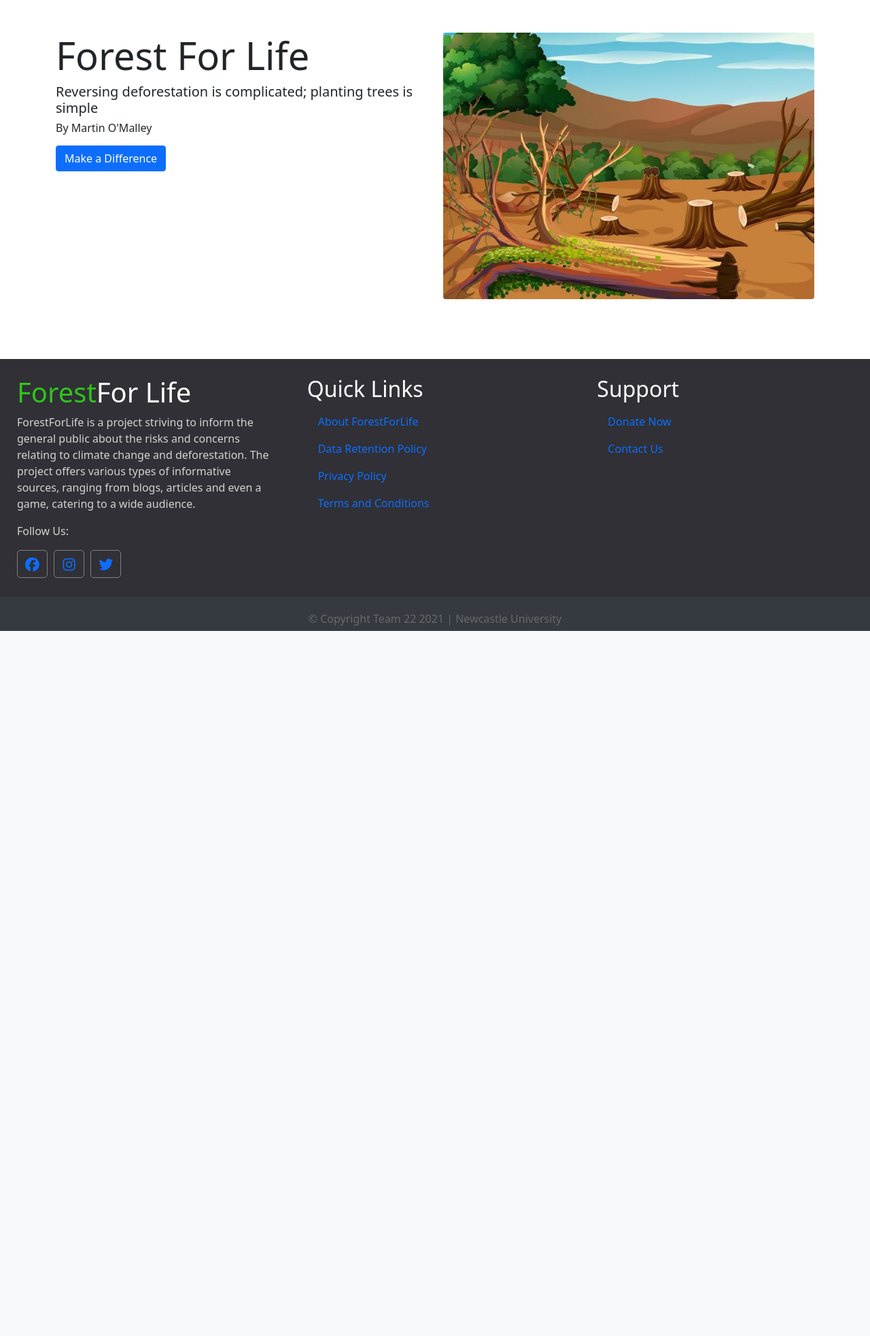
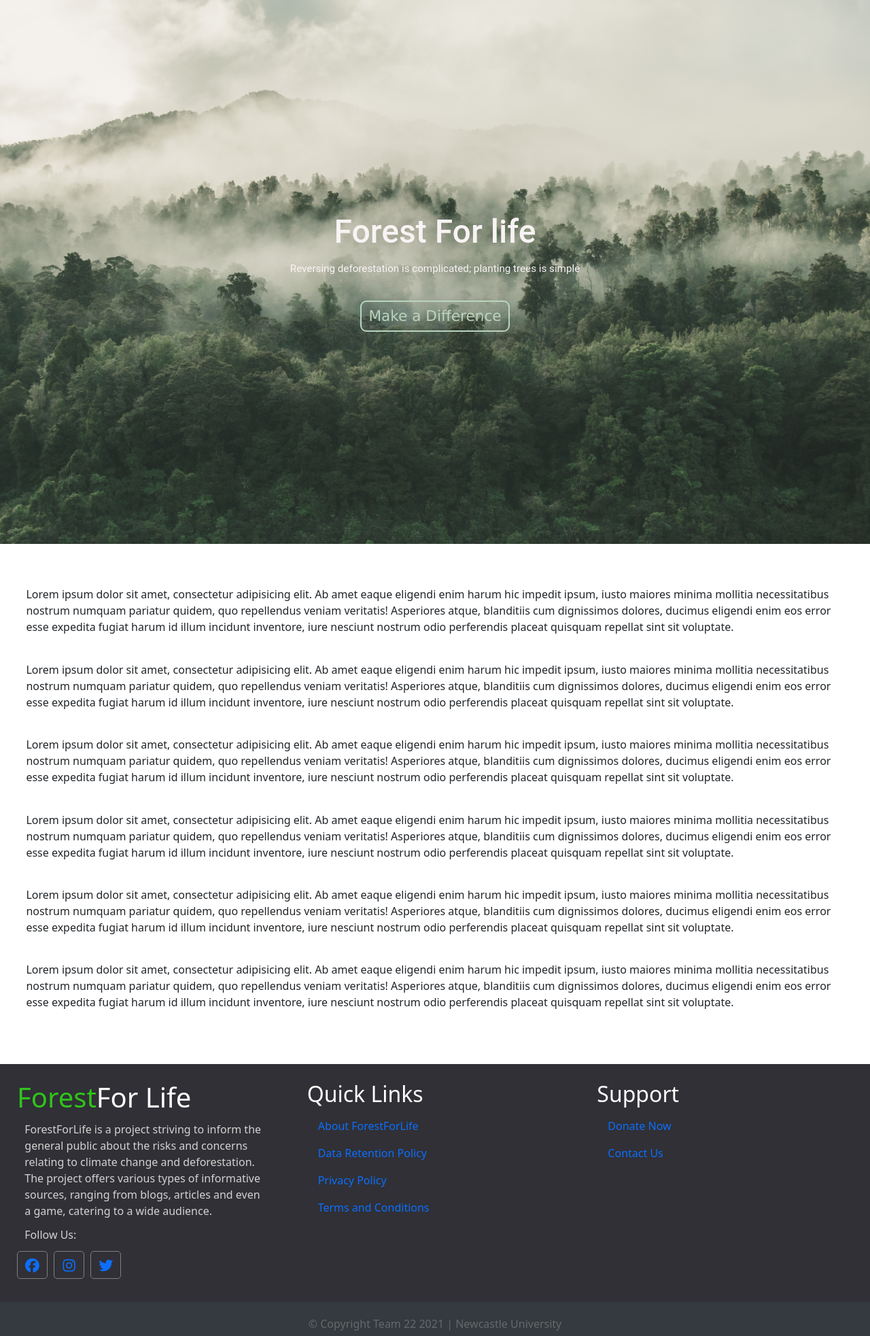
Before and after one commit to benlongcroft/ForestForLife, a Django app: page / in a window 1280 px wide. Shown: the part 96-2061 px from the top of the page at 68% size. Before the commit the page ends 1024 px from the top, so only its background shows below. Run offline with Django 3.2, Linux system fonts and the light colour scheme; some libraries are stand-ins or nearby versions.

Commit message:
Redesign home page
Minor design changes to datapolicy.html, privacypolicy.html and tnc.html

Update README.md

```diff
--- /dev/null
+++ b/static/forestforlife/css/index.css
@@ -0,0 +1,60 @@
+html, body{
+    margin: 0;
+    padding: 0;
+}
+
+.intro{
+    height: 100vh;
+    width: 100vw;
+    margin: auto;
+    background: url("/static/forestforlife/img/forrest.jpg") no-repeat 50% 50%;
+    display: table;
+    top: 0;
+    background-size: cover;
+}
+
+.intro .inner{
+    display: table-cell;
+    vertical-align: middle;
+    width: 100%;
+    max-width: none;
+}
+
+.content{
+    max-width: 500px;
+    margin: 0 auto;
+    text-align: center;
+}
+
+.content h1{
+    font-family: "Roboto", "Lucida Grande", "DejaVu Sans", "Bitstream Vera Sans", Verdana, Arial, sans-serif;
+    color: #F9F3F4;
+    text-shadow: 0 0 300px #000;
+    font-size: 300%;
+}
+
+.intro .inner p {
+    font-family: "Roboto", "Lucida Grande", "DejaVu Sans", "Bitstream Vera Sans", Verdana, Arial, sans-serif;
+    color: #F9F3F4;
+    text-shadow: 0 0 300px #000;
+    font-size: 95%;
+    padding-bottom: 20px;
+}
+
+.btn{
+    border-radius: 9px;
+    font-family: 'Ubuntu', 'Lucida Grande', 'Lucida Sans Unicode', 'Geneva', 'Verdana', sans-serif;
+    color: #bad4c0;
+    font-size: 135%;
+    padding: 5px 10px;
+    border: solid #bad4c0 2px;
+}
+
+.btn:hover {
+    color: #fff;
+    border: solid #fff 2px;
+}
+
+p {
+    margin: 3%;
+}
--- a/templates/base.html
+++ b/templates/base.html
@@ -12,6 +12,7 @@
     {#---Styling---#}
     <script src="https://kit.fontawesome.com/f5767d8d66.js" crossorigin="anonymous"></script>
     <link rel="stylesheet" href="{% static 'forestforlife/css/master.css'%}">
+    {% block style %}{% endblock %}
 
 </head>
 <body>
--- a/templates/datapolicy.html
+++ b/templates/datapolicy.html
@@ -1,8 +1,8 @@
 {% extends 'base.html' %}
 
 {% block content %}
-    <h1>Data Retention Policy</h1>
-
+    <div class="container">
+        <h1 class="display-5 font-weight-bold">Data Retention Policy</h1>
         <p>Lorem ipsum dolor sit amet, consectetur adipisicing elit. Alias, architecto at consequatur deleniti earum esse
             eveniet ex id, iste maiores, nostrum officiis quam repellat sequi voluptate. Consequuntur esse officia
             quisquam?</p>
@@ -28,5 +28,5 @@
             natus nemo, nostrum optio placeat possimus quas quis repudiandae sit tempora ut!</p>
         <p>Aliquid atque consectetur cum debitis dicta ea eligendi fugit hic, mollitia nobis porro, quaerat quia repellendus
             saepe unde voluptatem voluptates? Animi assumenda ea eos eum iure minima quam qui, similique!</p>
-
+    </div>
 {% endblock %}
--- a/templates/index.html
+++ b/templates/index.html
@@ -1,19 +1,51 @@
 {% extends "base.html" %}
+{% load static %}
+{% block style %}
+<link rel="stylesheet" href="{% static 'forestforlife/css/index.css' %}">
+{% endblock %}
 
 {% block content %}
-{% load static %}
-    <div class="container py-5">
-        <div class="row">
-            <div class="col-sm-12 col-md-12 col-lg-6 pb-4">
-                <h1 class="display-4 font-weight-bold">Forest For Life</h1>
-                <h5>Reversing deforestation is complicated; planting trees is simple</h5>
-                <h6>By Martin O'Malley</h6>
-                <a class="btn btn-primary mt-2" href="/explore">Make a Difference</a>
-            </div>
-            <div class="col-sm-12 col-md-12 col-lg-6">
-                <img class="img-fluid rounded" src="{% static 'forestforlife/img/Home_page_deforest.jpg' %}" alt="Deforestation">
+    <section class="intro">
+        <div class="inner">
+            <div class="content">
+                <h1>Forest For life</h1>
+                <p>Reversing deforestation is complicated; planting trees is simple</p>
+                <a class="btn" href="/explore">Make a Difference</a>
             </div>
         </div>
-    </div>
+    </section>
+
+    <br>
+
+    <p>Lorem ipsum dolor sit amet, consectetur adipisicing elit. Ab amet eaque eligendi enim harum hic impedit ipsum,
+        iusto maiores minima mollitia necessitatibus nostrum numquam pariatur quidem, quo repellendus veniam
+        veritatis! Asperiores atque, blanditiis cum dignissimos dolores, ducimus eligendi enim eos error esse expedita fugiat harum
+        id illum incidunt inventore, iure nesciunt nostrum odio perferendis placeat quisquam repellat sint sit
+        voluptate.</p>
+    <p>Lorem ipsum dolor sit amet, consectetur adipisicing elit. Ab amet eaque eligendi enim harum hic impedit ipsum,
+        iusto maiores minima mollitia necessitatibus nostrum numquam pariatur quidem, quo repellendus veniam
+        veritatis! Asperiores atque, blanditiis cum dignissimos dolores, ducimus eligendi enim eos error esse expedita fugiat harum
+        id illum incidunt inventore, iure nesciunt nostrum odio perferendis placeat quisquam repellat sint sit
+        voluptate.</p>
+    <p>Lorem ipsum dolor sit amet, consectetur adipisicing elit. Ab amet eaque eligendi enim harum hic impedit ipsum,
+        iusto maiores minima mollitia necessitatibus nostrum numquam pariatur quidem, quo repellendus veniam
+        veritatis! Asperiores atque, blanditiis cum dignissimos dolores, ducimus eligendi enim eos error esse expedita fugiat harum
+        id illum incidunt inventore, iure nesciunt nostrum odio perferendis placeat quisquam repellat sint sit
+        voluptate.</p>
+    <p>Lorem ipsum dolor sit amet, consectetur adipisicing elit. Ab amet eaque eligendi enim harum hic impedit ipsum,
+        iusto maiores minima mollitia necessitatibus nostrum numquam pariatur quidem, quo repellendus veniam
+        veritatis! Asperiores atque, blanditiis cum dignissimos dolores, ducimus eligendi enim eos error esse expedita fugiat harum
+        id illum incidunt inventore, iure nesciunt nostrum odio perferendis placeat quisquam repellat sint sit
+        voluptate.</p>
+    <p>Lorem ipsum dolor sit amet, consectetur adipisicing elit. Ab amet eaque eligendi enim harum hic impedit ipsum,
+        iusto maiores minima mollitia necessitatibus nostrum numquam pariatur quidem, quo repellendus veniam
+        veritatis! Asperiores atque, blanditiis cum dignissimos dolores, ducimus eligendi enim eos error esse expedita fugiat harum
+        id illum incidunt inventore, iure nesciunt nostrum odio perferendis placeat quisquam repellat sint sit
+        voluptate.</p>
+    <p>Lorem ipsum dolor sit amet, consectetur adipisicing elit. Ab amet eaque eligendi enim harum hic impedit ipsum,
+        iusto maiores minima mollitia necessitatibus nostrum numquam pariatur quidem, quo repellendus veniam
+        veritatis! Asperiores atque, blanditiis cum dignissimos dolores, ducimus eligendi enim eos error esse expedita fugiat harum
+        id illum incidunt inventore, iure nesciunt nostrum odio perferendis placeat quisquam repellat sint sit
+        voluptate.</p>
 
 {% endblock %}
--- a/templates/privacypolicy.html
+++ b/templates/privacypolicy.html
@@ -1,8 +1,8 @@
 {% extends 'base.html' %}
 
 {% block content %}
-    <h1>Privacy Policy</h1>
-
+    <div class="container">
+        <h1 class="display-5 font-weight-bold">Privacy Policy</h1>
         <p>Lorem ipsum dolor sit amet, consectetur adipisicing elit. Accusamus blanditiis excepturi harum iste rerum ut
             voluptate voluptatibus! Consectetur cum doloremque eos fuga iure nemo pariatur possimus quisquam ut. Eligendi,
             tempore?</p>
@@ -30,5 +30,5 @@
             repellendus voluptate?</p>
         <p>Ad commodi esse eum fuga harum, impedit nemo quaerat repudiandae? Aliquam assumenda, at autem consectetur
             doloribus eaque expedita harum id, ipsa magni modi officiis omnis quasi sed sit soluta suscipit.</p>
-
+    </div>
 {% endblock %}
--- a/templates/tnc.html
+++ b/templates/tnc.html
@@ -1,8 +1,8 @@
 {% extends 'base.html' %}
 
 {% block content %}
-    <h1>Terms and Conditions</h1>
-
+    <div class="container">
+        <h1 class="display-5 font-weight-bold">Terms and Conditions</h1>
         <p>Lorem ipsum dolor sit amet, consectetur adipisicing elit. Adipisci aliquid debitis dicta dolores eaque error, est
             excepturi impedit inventore maiores non optio placeat quibusdam quo unde voluptas voluptatum. Fugit, minus.</p>
         <p>Asperiores consectetur cumque eos, impedit incidunt iure laboriosam maiores molestias quam quidem. Aliquam
@@ -30,5 +30,5 @@
         <p>Cupiditate, iste perferendis! Aliquid, ratione, sunt! Architecto beatae, dignissimos nulla perspiciatis
             praesentium velit. A dignissimos quibusdam rem suscipit tempore? Aspernatur deleniti nesciunt quod. Assumenda
             cumque facilis in iusto quam, quo?</p>
-
+    </div>
 {% endblock %}
```
Also changed, not shown: README.md, db.sqlite3, static/forestforlife/img/forrest.jpg (added). Lines whose indentation alone changed are shown as unchanged.
